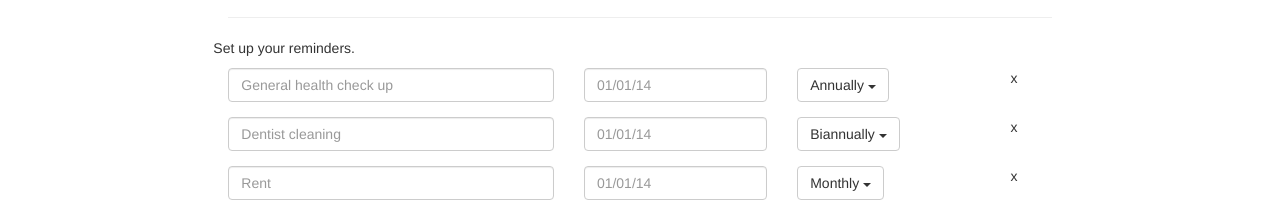
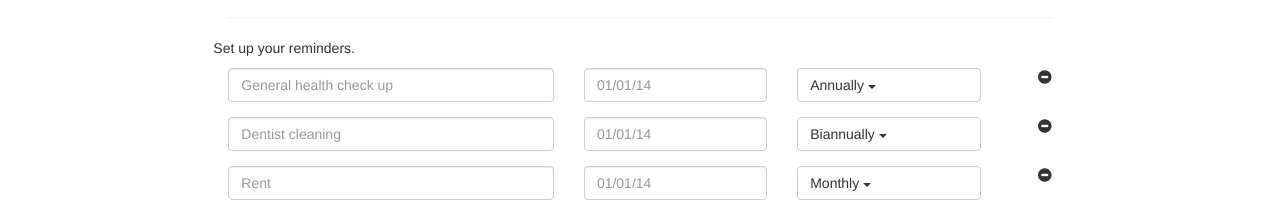
Before and after one commit to lambtron/eggtimer, a website: page public/views/index.html in a window 1280 px wide. Shown: the part 514-726 px from the top of the page. Drawn offline with nearby package versions, Linux system fonts and the light colour scheme.

Commit message:
cleaned up more front end formatting

```diff
--- a/public/views/index.html
+++ b/public/views/index.html
@@ -79,7 +79,7 @@
 				  	<input type="text" placeholder="{{reminder.start_date}}" class="form-control">
 				  </div>
 				  <div class="form-group col-lg-3">
-				  	<button type="button" class="btn btn-default dropdown-toggle" data-toggle="dropdown">
+				  	<button type="button" class="btn btn-default dropdown-toggle" data-toggle="dropdown" style="width: 100%; text-align: left">
 					    <span class="selection">{{reminder.frequency}}</span>
 					    <span class="caret"></span>
 					  </button>
@@ -89,8 +89,8 @@
 					  	</li>
 					  </ul>
 				  </div>
-				  <div class="form-group col-lg-1" ng-click="removeReminder($index)" style="cursor: pointer">
-				  	x
+				  <div class="form-group col-lg-1" ng-click="removeReminder($index)" style="cursor: pointer; text-align: right">
+				  	<span class="glyphicon glyphicon-minus-sign"></span>
 				  </div>
 			 	</div>
 			</form>
```
